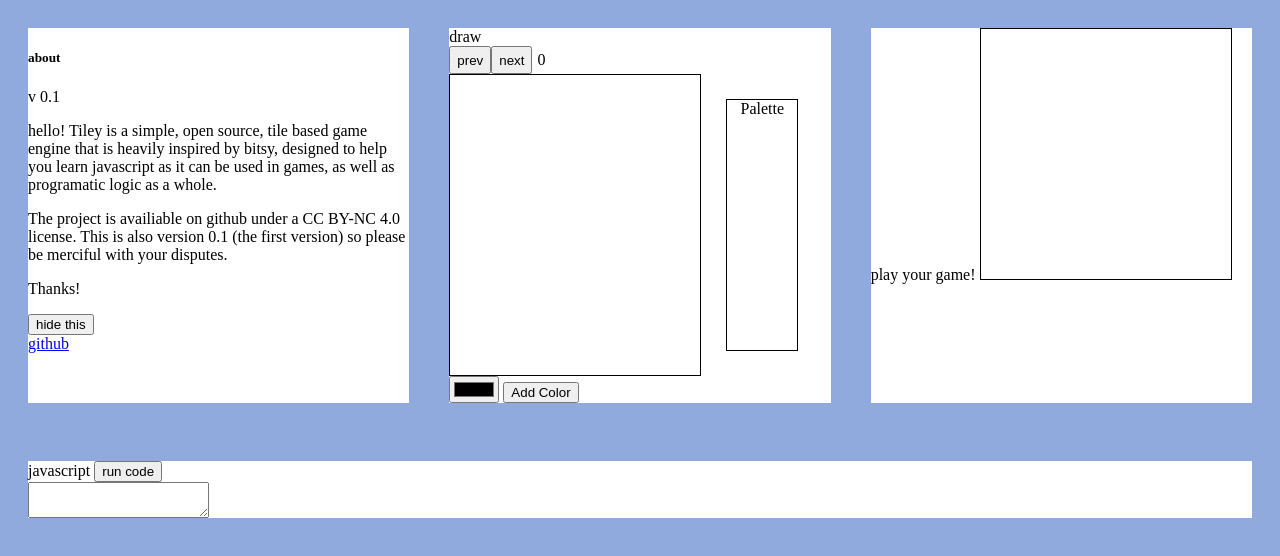
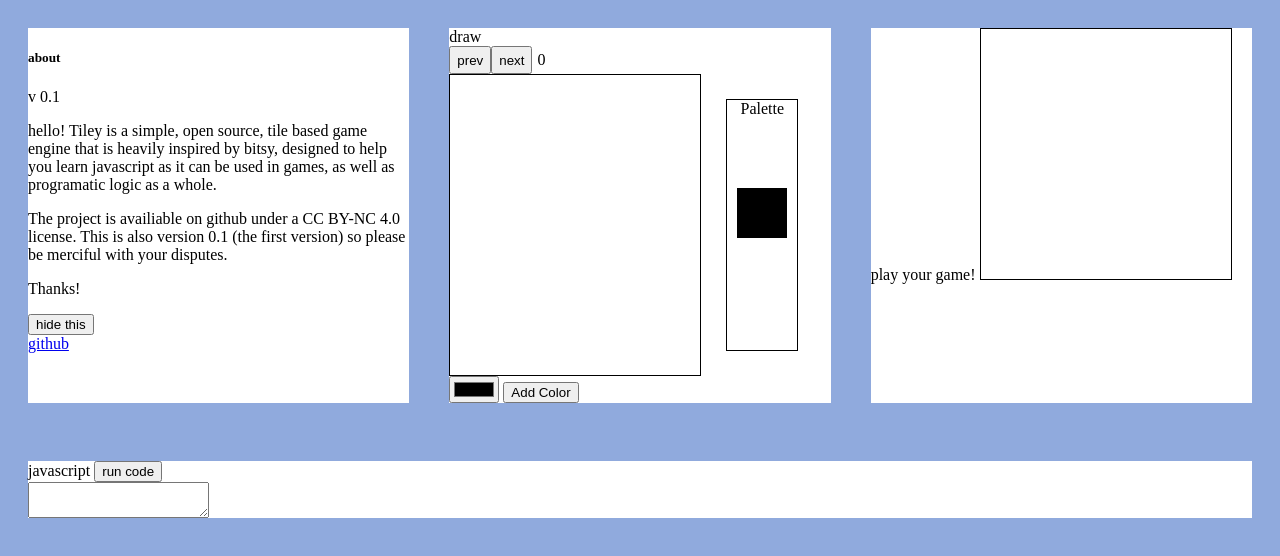
Before and after one commit to ellos0/tiley, a plain HTML site: page index.html in a window 1280 px wide. Drawn offline with Linux system fonts and the light colour scheme.

Commit message:
Update index.html

```diff
--- a/index.html
+++ b/index.html
@@ -43,5 +43,5 @@
     <br>
     <textarea id='js'></textarea>
   </div>
-  <script href="https://raw.githubusercontent.com/ellos0/tiley/refs/heads/main/main.js"></script>
+  <script src="https://raw.githubusercontent.com/ellos0/tiley/refs/heads/main/main.js"></script>
 </body>
```
